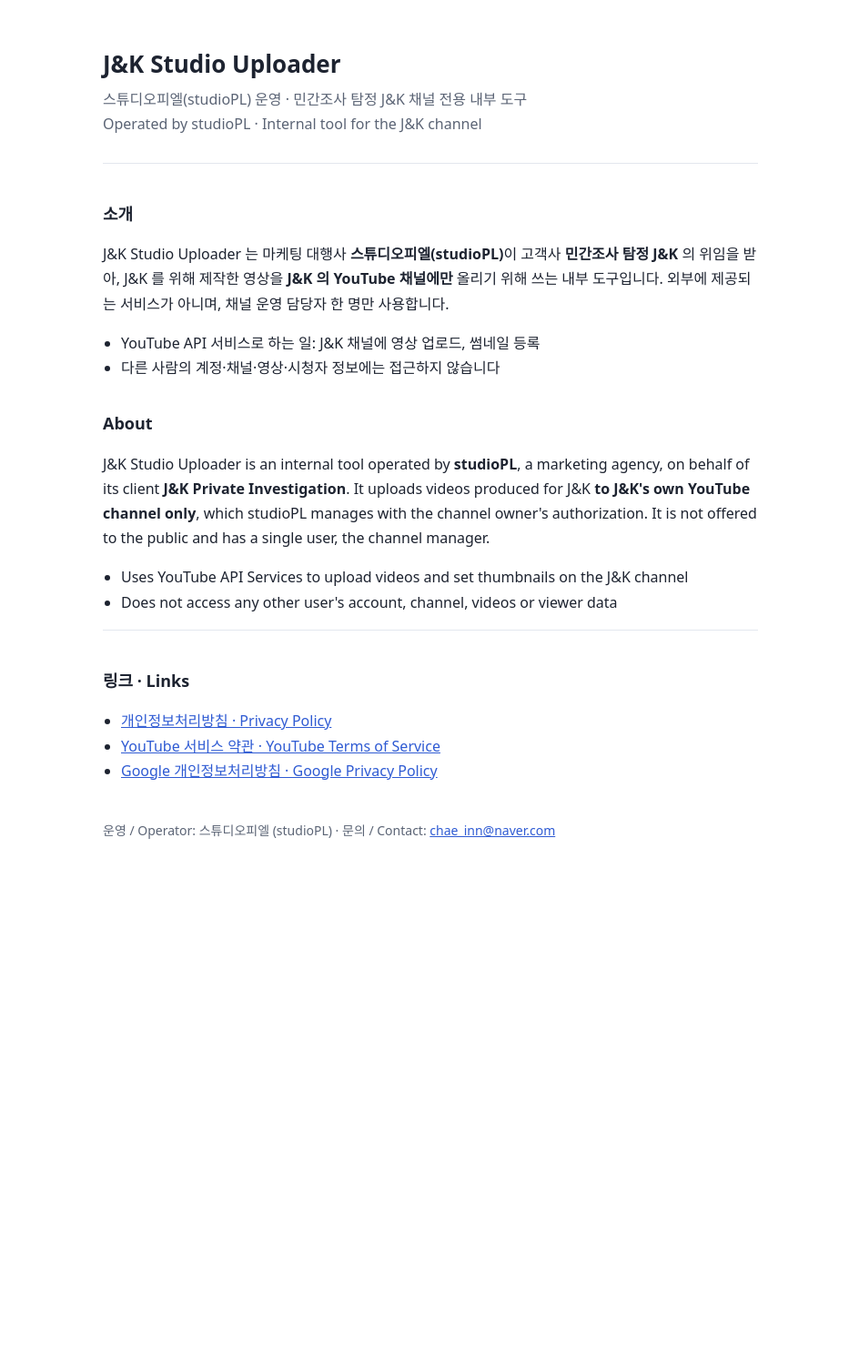
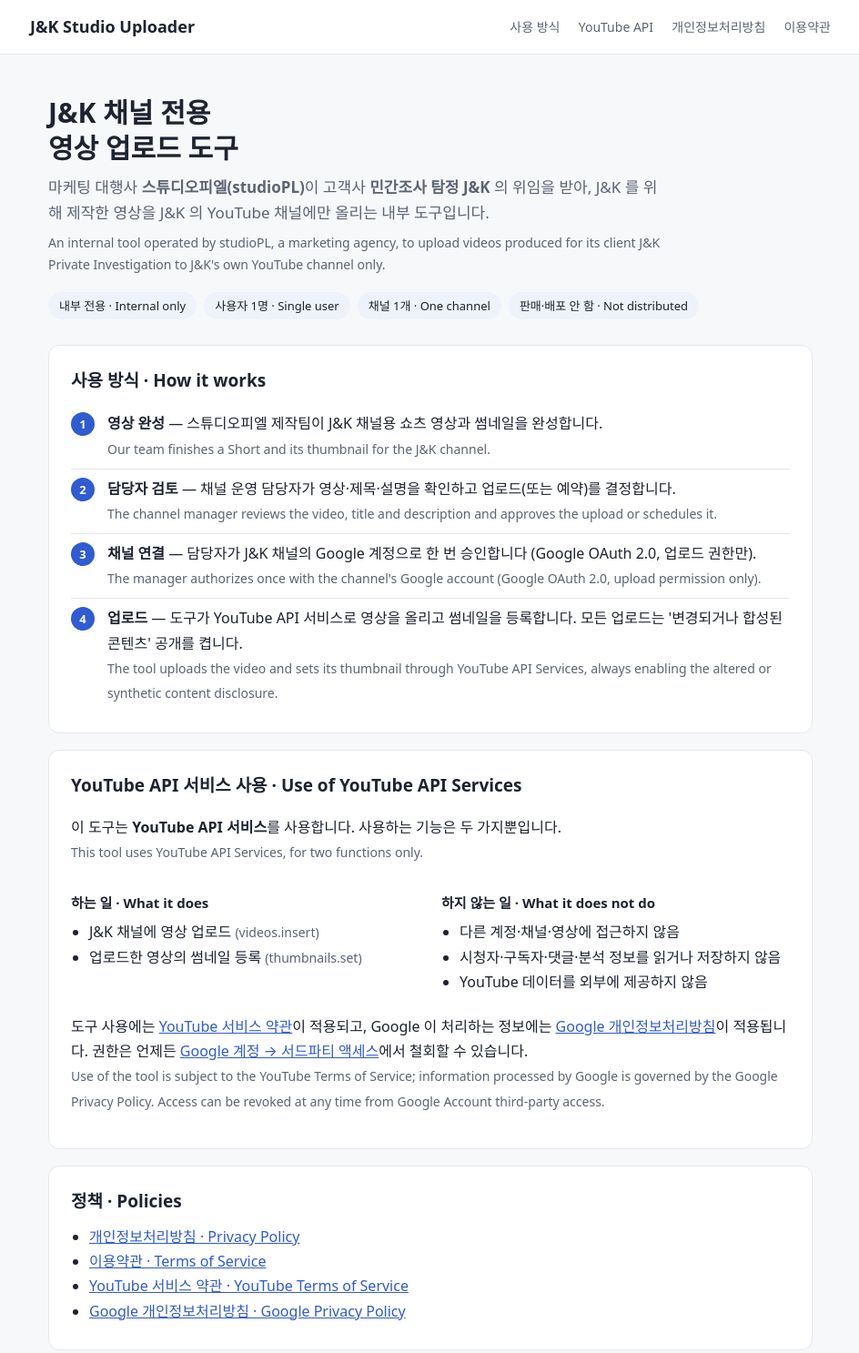
Before and after one commit to jnk-studio/jnk-studio.github.io, a plain HTML site: page index.html in a window 1280 px wide. Shown: the top 1487 px of the page at 91% size, without its empty margins (167-1111 px from the left). Before the commit the page ends 989 px from the top, so only its background shows below. Drawn offline with Linux system fonts and the light colour scheme.

Commit message:
Add files via upload

```diff
--- a/index.html
+++ b/index.html
@@ -7,50 +7,110 @@
 <meta name="description" content="스튜디오피엘이 운영하는 J&K 채널 전용 내부 영상 업로드 도구 / Internal video upload tool operated by studioPL for the J&K channel">
 <meta name="robots" content="noindex">
 <style>
-  :root { --bg:#ffffff; --fg:#1d2330; --muted:#5b6475; --line:#e3e7ee; --accent:#2f5bd3; }
-  @media (prefers-color-scheme: dark) { :root { --bg:#12151b; --fg:#e7ebf2; --muted:#9aa4b5; --line:#2a303b; --accent:#7ea2ff; } }
+  :root { --bg:#f7f8fa; --card:#ffffff; --fg:#1d2330; --muted:#5b6475; --line:#e3e7ee; --accent:#2f5bd3; --chip:#eef2fb; }
+  @media (prefers-color-scheme: dark) { :root { --bg:#101318; --card:#171b22; --fg:#e7ebf2; --muted:#9aa4b5; --line:#2a303b; --accent:#7ea2ff; --chip:#1f2735; } }
+  * { box-sizing:border-box; }
   body { margin:0; background:var(--bg); color:var(--fg); font:16px/1.7 system-ui, -apple-system, "Segoe UI", "Malgun Gothic", sans-serif; }
-  main { max-width:720px; margin:0 auto; padding:48px 20px 64px; }
-  h1 { font-size:26px; margin:0 0 4px; }
-  h2 { font-size:18px; margin:32px 0 8px; }
-  .sub { color:var(--muted); margin:0 0 28px; }
-  section { border-top:1px solid var(--line); padding-top:8px; }
+  header { background:var(--card); border-bottom:1px solid var(--line); }
+  .wrap { max-width:880px; margin:0 auto; padding:0 20px; }
+  .top { display:flex; align-items:center; justify-content:space-between; gap:12px; padding:14px 0; flex-wrap:wrap; }
+  .brand { font-weight:700; font-size:18px; }
+  nav a { margin-left:16px; color:var(--muted); text-decoration:none; font-size:14px; }
+  nav a:hover { color:var(--accent); }
+  .hero { padding:44px 0 28px; }
+  h1 { font-size:30px; line-height:1.3; margin:0 0 10px; }
+  .lead { color:var(--muted); font-size:17px; margin:0 0 6px; max-width:680px; }
+  .chips { display:flex; gap:8px; flex-wrap:wrap; margin-top:18px; }
+  .chip { background:var(--chip); color:var(--fg); border-radius:999px; padding:4px 12px; font-size:13px; }
+  section { background:var(--card); border:1px solid var(--line); border-radius:12px; padding:22px 24px; margin:0 0 18px; }
+  h2 { font-size:19px; margin:0 0 10px; }
+  h3 { font-size:15px; margin:14px 0 4px; }
+  .steps { list-style:none; padding:0; margin:0; counter-reset:s; }
+  .steps li { counter-increment:s; padding:8px 0 8px 40px; position:relative; border-top:1px solid var(--line); }
+  .steps li:first-child { border-top:0; }
+  .steps li::before { content:counter(s); position:absolute; left:0; top:9px; width:26px; height:26px; border-radius:50%; background:var(--accent); color:#fff; font-size:13px; font-weight:700; display:flex; align-items:center; justify-content:center; }
+  .grid { display:grid; grid-template-columns:1fr 1fr; gap:14px 24px; }
+  @media (max-width:640px) { .grid { grid-template-columns:1fr; } h1 { font-size:24px; } nav a { margin-left:10px; } }
+  .en { color:var(--muted); font-size:14px; }
   a { color:var(--accent); }
-  ul { padding-left:20px; }
-  footer { margin-top:40px; color:var(--muted); font-size:14px; }
+  ul { padding-left:20px; margin:6px 0; }
+  footer { color:var(--muted); font-size:14px; padding:18px 0 48px; }
 </style>
 </head>
 <body>
-<main>
-  <h1>J&amp;K Studio Uploader</h1>
-  <p class="sub">스튜디오피엘(studioPL) 운영 · 민간조사 탐정 J&amp;K 채널 전용 내부 도구<br>Operated by studioPL · Internal tool for the J&amp;K channel</p>
+<header>
+  <div class="wrap top">
+    <div class="brand">J&amp;K Studio Uploader</div>
+    <nav>
+      <a href="#how">사용 방식</a>
+      <a href="#api">YouTube API</a>
+      <a href="privacy.html">개인정보처리방침</a>
+      <a href="terms.html">이용약관</a>
+    </nav>
+  </div>
+</header>
 
-  <section>
-    <h2>소개</h2>
-    <p>J&amp;K Studio Uploader 는 마케팅 대행사 <b>스튜디오피엘(studioPL)</b>이 고객사 <b>민간조사 탐정 J&amp;K</b> 의 위임을 받아, J&amp;K 를 위해 제작한 영상을 <b>J&amp;K 의 YouTube 채널에만</b> 올리기 위해 쓰는 내부 도구입니다. 외부에 제공되는 서비스가 아니며, 채널 운영 담당자 한 명만 사용합니다.</p>
-    <ul>
-      <li>YouTube API 서비스로 하는 일: J&amp;K 채널에 영상 업로드, 썸네일 등록</li>
-      <li>다른 사람의 계정·채널·영상·시청자 정보에는 접근하지 않습니다</li>
-    </ul>
+<div class="wrap">
+  <div class="hero">
+    <h1>J&amp;K 채널 전용<br>영상 업로드 도구</h1>
+    <p class="lead">마케팅 대행사 <b>스튜디오피엘(studioPL)</b>이 고객사 <b>민간조사 탐정 J&amp;K</b> 의 위임을 받아, J&amp;K 를 위해 제작한 영상을 J&amp;K 의 YouTube 채널에만 올리는 내부 도구입니다.</p>
+    <p class="lead en">An internal tool operated by studioPL, a marketing agency, to upload videos produced for its client J&amp;K Private Investigation to J&amp;K's own YouTube channel only.</p>
+    <div class="chips">
+      <span class="chip">내부 전용 · Internal only</span>
+      <span class="chip">사용자 1명 · Single user</span>
+      <span class="chip">채널 1개 · One channel</span>
+      <span class="chip">판매·배포 안 함 · Not distributed</span>
+    </div>
+  </div>
 
-    <h2>About</h2>
-    <p>J&amp;K Studio Uploader is an internal tool operated by <b>studioPL</b>, a marketing agency, on behalf of its client <b>J&amp;K Private Investigation</b>. It uploads videos produced for J&amp;K <b>to J&amp;K's own YouTube channel only</b>, which studioPL manages with the channel owner's authorization. It is not offered to the public and has a single user, the channel manager.</p>
-    <ul>
-      <li>Uses YouTube API Services to upload videos and set thumbnails on the J&amp;K channel</li>
-      <li>Does not access any other user's account, channel, videos or viewer data</li>
-    </ul>
+  <section id="how">
+    <h2>사용 방식 · How it works</h2>
+    <ol class="steps">
+      <li><b>영상 완성</b> — 스튜디오피엘 제작팀이 J&amp;K 채널용 쇼츠 영상과 썸네일을 완성합니다.<br><span class="en">Our team finishes a Short and its thumbnail for the J&amp;K channel.</span></li>
+      <li><b>담당자 검토</b> — 채널 운영 담당자가 영상·제목·설명을 확인하고 업로드(또는 예약)를 결정합니다.<br><span class="en">The channel manager reviews the video, title and description and approves the upload or schedules it.</span></li>
+      <li><b>채널 연결</b> — 담당자가 J&amp;K 채널의 Google 계정으로 한 번 승인합니다 (Google OAuth 2.0, 업로드 권한만).<br><span class="en">The manager authorizes once with the channel's Google account (Google OAuth 2.0, upload permission only).</span></li>
+      <li><b>업로드</b> — 도구가 YouTube API 서비스로 영상을 올리고 썸네일을 등록합니다. 모든 업로드는 '변경되거나 합성된 콘텐츠' 공개를 켭니다.<br><span class="en">The tool uploads the video and sets its thumbnail through YouTube API Services, always enabling the altered or synthetic content disclosure.</span></li>
+    </ol>
+  </section>
+
+  <section id="api">
+    <h2>YouTube API 서비스 사용 · Use of YouTube API Services</h2>
+    <p>이 도구는 <b>YouTube API 서비스</b>를 사용합니다. 사용하는 기능은 두 가지뿐입니다.<br><span class="en">This tool uses YouTube API Services, for two functions only.</span></p>
+    <div class="grid">
+      <div>
+        <h3>하는 일 · What it does</h3>
+        <ul>
+          <li>J&amp;K 채널에 영상 업로드 <span class="en">(videos.insert)</span></li>
+          <li>업로드한 영상의 썸네일 등록 <span class="en">(thumbnails.set)</span></li>
+        </ul>
+      </div>
+      <div>
+        <h3>하지 않는 일 · What it does not do</h3>
+        <ul>
+          <li>다른 계정·채널·영상에 접근하지 않음</li>
+          <li>시청자·구독자·댓글·분석 정보를 읽거나 저장하지 않음</li>
+          <li>YouTube 데이터를 외부에 제공하지 않음</li>
+        </ul>
+      </div>
+    </div>
+    <p>도구 사용에는 <a href="https://www.youtube.com/t/terms" rel="noopener">YouTube 서비스 약관</a>이 적용되고, Google 이 처리하는 정보에는 <a href="https://policies.google.com/privacy" rel="noopener">Google 개인정보처리방침</a>이 적용됩니다. 권한은 언제든 <a href="https://myaccount.google.com/permissions" rel="noopener">Google 계정 → 서드파티 액세스</a>에서 철회할 수 있습니다.<br>
+    <span class="en">Use of the tool is subject to the YouTube Terms of Service; information processed by Google is governed by the Google Privacy Policy. Access can be revoked at any time from Google Account third-party access.</span></p>
   </section>
 
   <section>
-    <h2>링크 · Links</h2>
+    <h2>정책 · Policies</h2>
     <ul>
       <li><a href="privacy.html">개인정보처리방침 · Privacy Policy</a></li>
+      <li><a href="terms.html">이용약관 · Terms of Service</a></li>
       <li><a href="https://www.youtube.com/t/terms" rel="noopener">YouTube 서비스 약관 · YouTube Terms of Service</a></li>
       <li><a href="https://policies.google.com/privacy" rel="noopener">Google 개인정보처리방침 · Google Privacy Policy</a></li>
     </ul>
   </section>
 
-  <footer>운영 / Operator: 스튜디오피엘 (studioPL) · 문의 / Contact: <a href="mailto:chae_inn@naver.com">chae_inn@naver.com</a></footer>
-</main>
+  <footer>
+    운영 / Operator: 스튜디오피엘 (studioPL) · 고객사 / Client: 민간조사 탐정 J&amp;K<br>
+    문의 / Contact: <a href="mailto:chae_inn@naver.com">chae_inn@naver.com</a>
+  </footer>
+</div>
 </body>
 </html>
```
